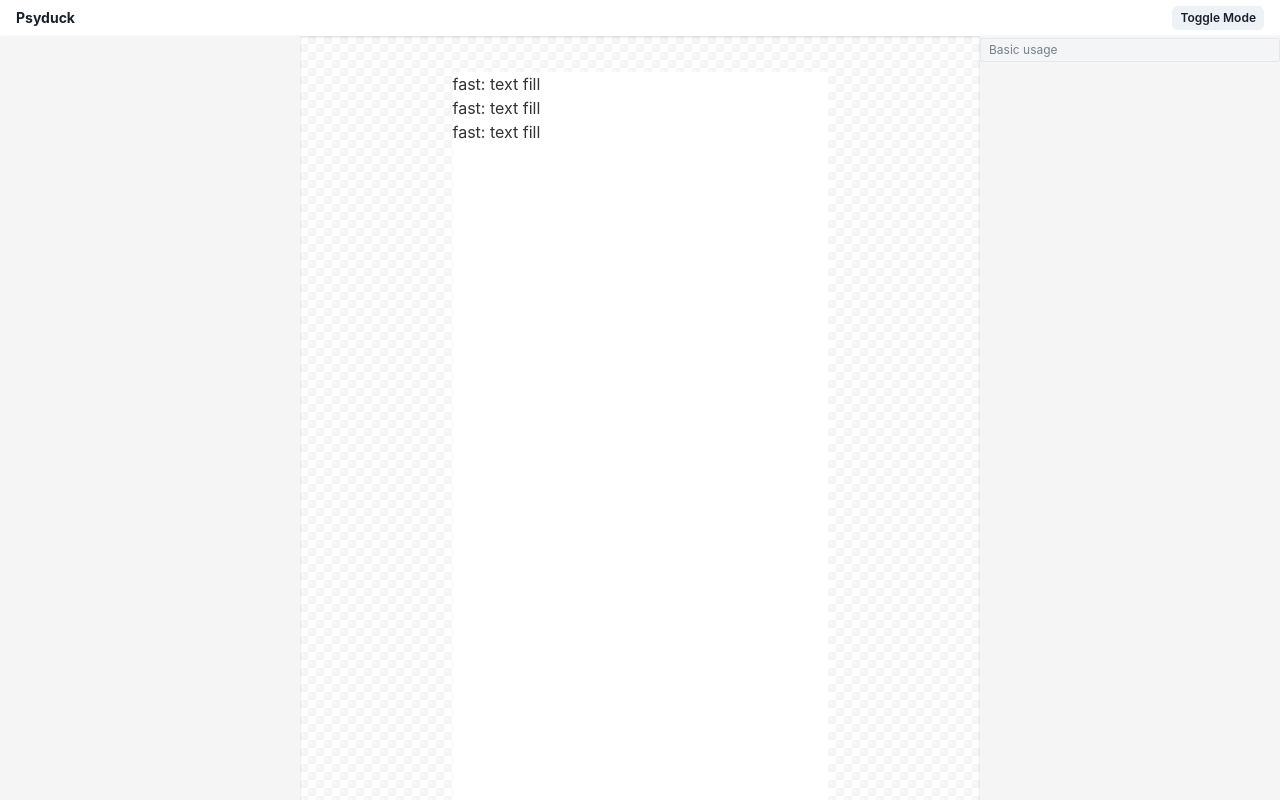
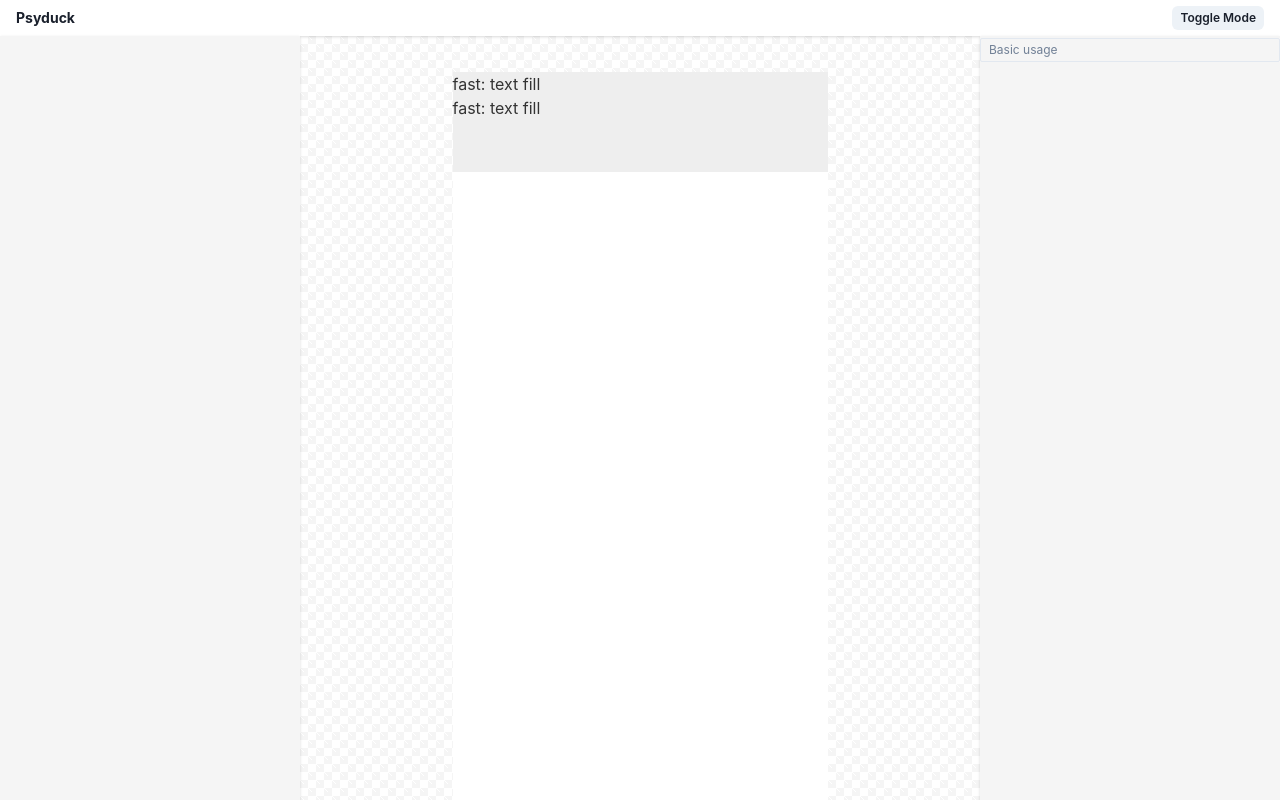
Before and after one commit to PEDx/psyduck, a React (Vite) app: page / in a window 1280 px wide. Built offline with nearby package versions, Linux system fonts and the light colour scheme.

Commit message:
feat: 渲染机制

```diff
--- a/package.json
+++ b/package.json
@@ -4,6 +4,7 @@
   "version": "0.0.0",
   "type": "module",
   "scripts": {
+    "start": "vite",
     "dev": "vite",
     "build": "tsc && vite build",
     "preview": "vite preview"
--- /dev/null
+++ b/src/core/Element/ContainerElement.tsx
@@ -0,0 +1,23 @@
+import { FC, PropsWithChildren } from 'react'
+import { PsyduckElement, EPsyduckDataType } from '.'
+
+export interface IContainerProps {
+  text?: string
+}
+export const Container: FC<PropsWithChildren<IContainerProps>> = ({
+  children,
+}) => {
+  return (
+    <div style={{ height: '100px', backgroundColor: '#eee' }}>{children}</div>
+  )
+}
+
+export const ContainerElement: PsyduckElement<IContainerProps> = {
+  view: Container,
+  data: {
+    text: {
+      value: 'text',
+      type: EPsyduckDataType.InputString,
+    },
+  },
+}
--- a/src/core/Element/ImageElement.tsx
+++ b/src/core/Element/ImageElement.tsx
@@ -1,13 +1,13 @@
 import { FC } from 'react'
 import { PsyduckElement, EPsyduckDataType } from '.'
 
-export interface IImageElementProps {
+export interface IImageProps {
   text?: string
   modal?: 'fill' | 'contain' | 'cover'
   bgColor?: string
   url?: string
 }
-export const Image: FC<IImageElementProps> = ({ text, modal }) => {
+export const Image: FC<IImageProps> = ({ text, modal }) => {
   return (
     <div style={{ color: '#333' }}>
       fast: {text} {modal}
@@ -15,7 +15,7 @@ export const Image: FC<IImageElementProps> = ({ text, modal }) => {
   )
 }
 
-export const ImageElement: PsyduckElement<IImageElementProps> = {
+export const ImageElement: PsyduckElement<IImageProps> = {
   view: Image,
   data: {
     text: {
--- a/src/core/Renderer/index.ts
+++ b/src/core/Renderer/index.ts
@@ -4,7 +4,6 @@ import { PsyduckElement } from '../Element'
 
 export class PsyduckNode<K> {
   readonly id: string
-  readonly dom: HTMLElement | null = null
   readonly name: string
   readonly version: string | null = null
   readonly data: Record<string, unknown> = {}
--- a/src/editor/Viewport/index.tsx
+++ b/src/editor/Viewport/index.tsx
@@ -10,6 +10,7 @@ import {
 } from 'react'
 import { Box } from '@chakra-ui/react'
 import { ImageElement } from '@/core/Element/ImageElement'
+import { ContainerElement } from '@/core/Element/ContainerElement'
 import { PsyduckNode } from '@/core/Renderer'
 import { event } from '@/editor/event'
 import { PsyduckElement } from '@/core/Element'
@@ -26,16 +27,11 @@ const ViewportContext = createContext({
 const readValue = (obj: Record<string, unknown>) =>
   Object.values(obj).forEach((v) => v)
 
-const EditBlock = function <T>({
-  element,
-}: {
-  element: PsyduckElement<T | {}>
-}) {
+const EditBlock = function <T>({ node }: { node: PsyduckNode<T | {}> }) {
   const { selectId, setSelectId } = useContext(ViewportContext)
   const nodeRef = useRef<HTMLDivElement | null>(null)
   const update = useUpdate()
   const noWrap = false
-  const [node] = useState<PsyduckNode<T | {}>>(new PsyduckNode(element))
 
   useEffect(() => {
     const runner = effect(() => {
@@ -52,11 +48,13 @@ const EditBlock = function <T>({
       // 展示控制
       setSelectId(node.id)
       event.emit('select-node', node as PsyduckNode<unknown>)
+      e.stopPropagation()
     },
     [node],
   )
 
   const ElementView = node.element.view
+  const ElementViewChildren = node.children || []
 
   if (noWrap) return <ElementView {...node.data} />
 
@@ -73,7 +71,11 @@ const EditBlock = function <T>({
         outline: select ? '1px solid red' : '',
       }}
     >
-      <ElementView {...node.data} />
+      <ElementView {...node.data}>
+        {ElementViewChildren.map((nod) => (
+          <EditBlock node={nod} key={nod.id} />
+        ))}
+      </ElementView>
     </div>
   )
 }
@@ -81,10 +83,15 @@ const EditBlock = function <T>({
 export const Viewport: FC = () => {
   const [selectId, setSelectId] = useState('')
   const boxRef = useRef<HTMLDivElement | null>(null)
+  const rootRef = useRef(new PsyduckNode(ContainerElement))
 
   useClickAway(boxRef, () => {
     setSelectId('')
   })
+
+  useEffect(() => {
+    rootRef.current.children.push(new PsyduckNode(ImageElement))
+  }, [])
 
   return (
     <ViewportContext.Provider
@@ -94,9 +101,7 @@ export const Viewport: FC = () => {
       }}
     >
       <Box h={812} w={375} bg={'#fff'} m='0 auto' ref={boxRef}>
-        <EditBlock element={ImageElement} />
-        <EditBlock element={ImageElement} />
-        <EditBlock element={ImageElement} />
+        <EditBlock node={rootRef.current} />
       </Box>
     </ViewportContext.Provider>
   )
```
Also changed, not shown: src/core/Element/index.ts (+11 -11 lines).
